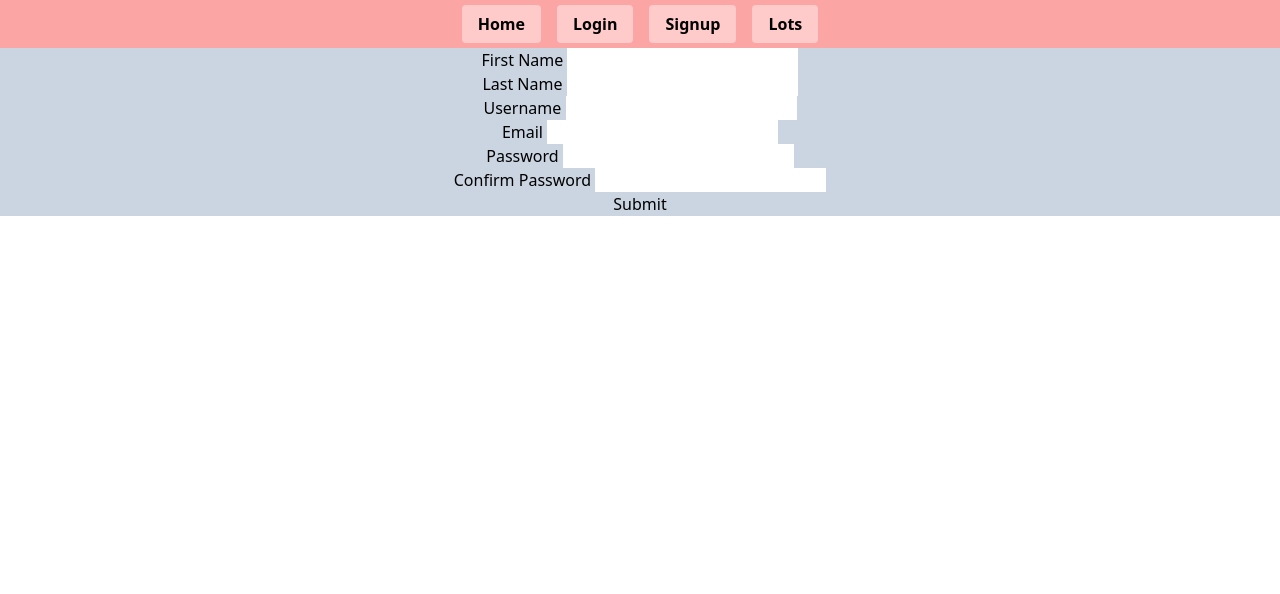
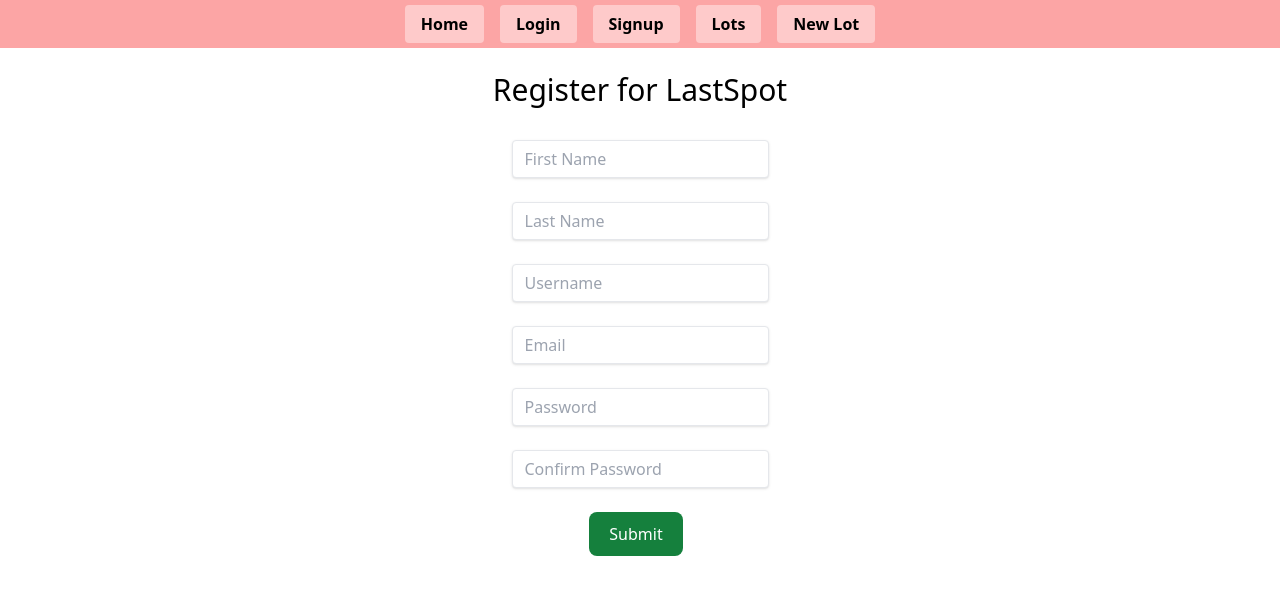
Before and after one commit to fall-hack-2022/fall-hack, a React (Create React App) app in the folder client/: page /signup in a window 1280 px wide. Shown: the top 594 px of the page. Built offline with nearby package versions, Linux system fonts and the light colour scheme.

Commit message:
Formatted Sign up, Login, and New Lot

```diff
--- a/client/src/components/Header.tsx
+++ b/client/src/components/Header.tsx
@@ -8,6 +8,7 @@ function Header() {
         <Link to="/login"  className='mx-2 text-black bg-red-200 px-4 py-2 rounded hover:underline hover:bg-red-700'>Login</Link>
         <Link to="/signup" className='mx-2 text-black bg-red-200 px-4 py-2 rounded hover:underline hover:bg-red-700'>Signup</Link>
         <Link to="/lots" className='mx-2 text-black bg-red-200 px-4 py-2 rounded hover:underline hover:bg-red-700'>Lots</Link>
+            <Link to="/newlot" className='mx-2 text-black bg-red-200 px-4 py-2 rounded hover:underline hover:bg-red-700'>New Lot</Link>
         </div>
     </div>
   )
--- a/client/src/components/Login.tsx
+++ b/client/src/components/Login.tsx
@@ -3,17 +3,19 @@ function Login() {
 
     return (
         <div className="text-center">
+            <br/>
+            <h1 className="mb-8 text-3xl text-center">Login to LastSpot</h1>
             <form action="/users/login" method='post'>
                 <div className="input-container">
-                    <label>Username </label>
-                    <input type="text" name="uname" required />
+                    <input placeholder="Username" type="text" name="uname" className="shadow appearance-none border rounded w-half py-2 px-3 text-gray-700 leading-tight focus:outline-none focus:shadow-outline" required />
                 </div>
+                <br/>
                 <div className="input-container">
-                    <label>Password </label>
-                    <input type="password" name="pass" required />
+                    <input placeholder="Password" type="password" name="pass" className="shadow appearance-none border rounded w-half py-2 px-3 text-gray-700 leading-tight focus:outline-none focus:shadow-outline" required />
                 </div>
-                <div className="button-container">
-                    <button type="submit">Submit</button>
+                <br/>
+                <div className="w-half">
+                    <button  className="focus:outline-none text-white bg-green-700 hover:bg-green-800 focus:ring-4 focus:ring-green-300 font-medium rounded-lg px-5 py-2.5 mr-2 mb-2 dark:bg-green-600 dark:hover:bg-green-700 dark:focus:ring-green-800" type="submit">Submit</button>
                 </div>
             </form>
         </div>
--- /dev/null
+++ b/client/src/components/NewLot.tsx
@@ -0,0 +1,36 @@
+
+function NewLot() {
+    return (
+        <div className="text-center">
+            <br/>
+            <h1 className="mb-8 text-3xl text-center">New Lot</h1>
+            <form action='/users/createLot' method='post'>
+                <div className="input-container">
+                    <input placeholder="Lot Name" className="shadow appearance-none border rounded w-half py-2 px-3 text-gray-700 leading-tight focus:outline-none focus:shadow-outline"
+                        type="text" name="lot_name" required />
+                </div>
+                <br/>
+                <div className="input-container">
+                    <input placeholder="Price" className="shadow appearance-none border rounded w-half py-2 px-3 text-gray-700 leading-tight focus:outline-none focus:shadow-outline"
+                        type="text" name="price" required />
+                </div>
+                <br/>
+                <div className="input-container">
+                    <input placeholder="Address" className="shadow appearance-none border rounded w-half py-2 px-3 text-gray-700 leading-tight focus:outline-none focus:shadow-outline"
+                        type="text" name="address" required />
+                </div>
+                <br/>
+                <div className="input-container">
+                    <input placeholder="Total Spots" className="shadow appearance-none border rounded w-half py-2 px-3 text-gray-700 leading-tight focus:outline-none focus:shadow-outline"
+                        type="text" name="spots_total" required />
+                </div>
+                <br/>
+                <div className="w-half">
+                    <button type="submit"   className="focus:outline-none text-white bg-green-700 hover:bg-green-800 focus:ring-4 focus:ring-green-300 font-medium rounded-lg px-5 py-2.5 mr-2 mb-2 dark:bg-green-600 dark:hover:bg-green-700 dark:focus:ring-green-800">Submit</button>
+                </div>
+            </form>
+        </div>
+    )
+}
+
+export default NewLot
--- a/client/src/components/Signup.tsx
+++ b/client/src/components/Signup.tsx
@@ -14,34 +14,42 @@ function Signup(this: any) {
     }
 
     return (
-        <div className="text-center">
-            <form action='/users/createUser' method='post'>
+        <div>
+            <br/>
+            <h1 className="mb-8 text-3xl text-center">Register for LastSpot</h1>
+            <form action='/users/createUser' method='post' className="container max-w-sm mx-auto flex-1 flex flex-col items-center justify-center px-2">
                 <div className="input-container">
-                    <label>First Name </label>
-                    <input type="text" name="fname" required />
+                    <input placeholder="First Name" className="shadow appearance-none border rounded w-half py-2 px-3 text-gray-700 leading-tight focus:outline-none focus:shadow-outline"
+                           type="text" name="fname" required />
                 </div>
+                <br/>
                 <div className="input-container">
-                    <label>Last Name </label>
-                    <input type="text" name="lname" required />
+                    <input placeholder="Last Name" className="shadow appearance-none border rounded w-half py-2 px-3 text-gray-700 leading-tight focus:outline-none focus:shadow-outline"
+                        type="text" name="lname" required />
                 </div>
+                <br/>
                 <div className="input-container">
-                    <label>Username </label>
-                    <input type="text" name="uname" required />
+                    <input placeholder="Username " className="shadow appearance-none border rounded w-half py-2 px-3 text-gray-700 leading-tight focus:outline-none focus:shadow-outline"
+                        type="text" name="uname" required />
                 </div>
+                <br/>
                 <div className="input-container">
-                    <label>Email </label>
-                    <input type="text" name="email" required />
+                    <input placeholder="Email" className="shadow appearance-none border rounded w-half py-2 px-3 text-gray-700 leading-tight focus:outline-none focus:shadow-outline"
+                        type="text" name="email" required />
                 </div>
+                <br/>
                 <div className="input-container">
-                    <label>Password </label>
-                    <input type="password" name="pass1" id='pw1' onChange={setP1} required />
+                    <input placeholder="Password" className="shadow appearance-none border rounded w-half py-2 px-3 text-gray-700 leading-tight focus:outline-none focus:shadow-outline"
+                        type="password" name="pass1" id='pw1' onChange={setP1} required />
                 </div>
+                <br/>
                 <div className="input-container">
-                    <label>Confirm Password </label>
-                    <input type="password" name="pass2" id='pw2' onChange={setP2} required />
+                    <input placeholder="Confirm Password" className="shadow appearance-none border rounded w-half py-2 px-3 text-gray-700 leading-tight focus:outline-none focus:shadow-outline"
+                        type="password" name="pass2" id='pw2' onChange={setP2} required />
                 </div>
-                <div className="button-container">
-                    {password1 === password2 ? <button type="submit">Submit</button> : <div>Entered Passwords do not match</div>}
+                <br/>
+                <div className="w-half">
+                    {password1 === password2 ? <button   className="focus:outline-none text-white bg-green-700 hover:bg-green-800 focus:ring-4 focus:ring-green-300 font-medium rounded-lg px-5 py-2.5 mr-2 mb-2 dark:bg-green-600 dark:hover:bg-green-700 dark:focus:ring-green-800" type="submit">Submit</button> : <div>Entered Passwords do not match</div>}
                 </div>
             </form>
         </div>
--- a/client/src/index.tsx
+++ b/client/src/index.tsx
@@ -7,6 +7,7 @@ import Login from './components/Login'
 import { BrowserRouter, Routes, Route } from 'react-router-dom'
 import Signup from "./components/Signup";
 import Header from './components/Header';
+import NewLot from "./components/NewLot";
 
 const root = ReactDOM.createRoot(
   document.getElementById('root') as HTMLElement
@@ -17,12 +18,13 @@ root.render(
     <BrowserRouter>
     <Header />
     <div className='flex-col'>
-      <div className='m-auto bg-slate-300 flex-grow'>
+      <div className='m-auto flex-grow'>
     <Routes>
-      <Route path='/lots' element={<Lots />} />
-      <Route path='/login' element={<Login />} />
-      <Route path='/signup' element={<Signup/>}  />
-      <Route path='/*' element={<Homepage />} />
+        <Route path='/newlot' element={<NewLot />} />
+        <Route path='/lots' element={<Lots />} />
+        <Route path='/login' element={<Login />} />
+        <Route path='/signup' element={<Signup/>}  />
+        <Route path='/*' element={<Homepage />} />
     </Routes>
     </div>
     </div>
```
